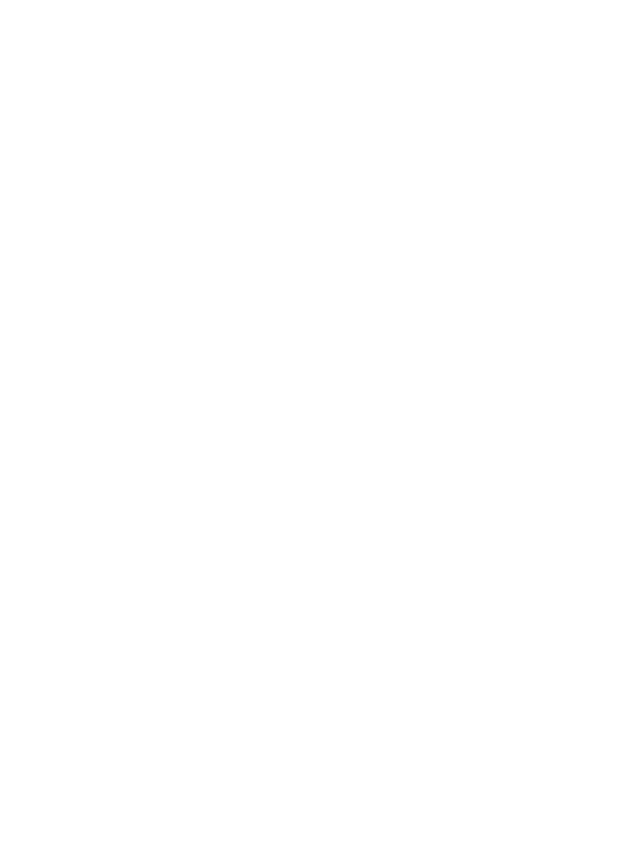
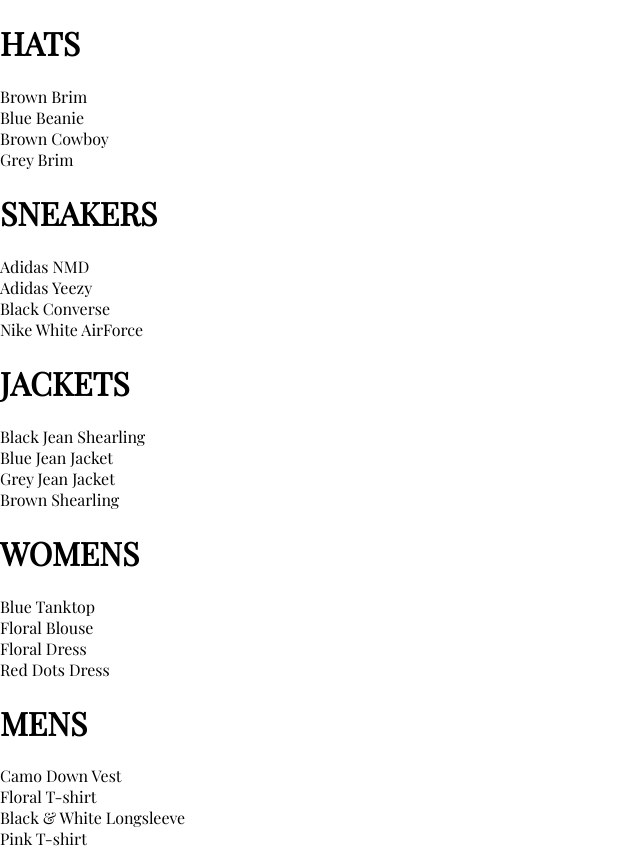
Before and after one commit to kmooventhan98/Ecommerce-using-ReactJS, a React (Create React App) app: page /shop in a window 1280 px wide. Shown: the whole page, without its empty margins (0-640 px from the left). Before the commit the page ends 800 px from the top, so only its background shows below. Built offline with nearby package versions, Linux system fonts and the light colour scheme.

Commit message:
added collection preview without any stlyes

```diff
--- a/public/index.html
+++ b/public/index.html
@@ -25,7 +25,8 @@
       Learn how to configure a non-root public URL by running `npm run build`.
     -->
     <link rel="preconnect" href="https://fonts.gstatic.com">
-<link href="https://fonts.googleapis.com/css2?family=Roboto&display=swap" rel="stylesheet">
+    <link rel="preconnect" href="https://fonts.gstatic.com">
+    <link href="https://fonts.googleapis.com/css2?family=Playfair+Display&display=swap" rel="stylesheet">
     <title>React App</title>
   </head>
   <body>
--- a/src/App.js
+++ b/src/App.js
@@ -1,23 +1,15 @@
 import './App.css';
 import HomePage from './components/pages/hompage/homepage.component';
 import { Route, Switch, } from "react-router-dom";
+import ShopPage from './components/shop/shop.component';
 
-
-const HatsPage=(props)=>(
-
-  <div>
-    {console.log(props)}
-    <h1>Hats page</h1>
-    <button onClick={()=>(props.history.push('/'))}>Home</button>
-  </div>
-);
 
 function App() {
   return (
     <div>
       <Switch>
           <Route exact path='/' component={HomePage}/>
-          <Route  path='/hats' component={HatsPage}/>
+          <Route  path='/shop' component={ShopPage}/>
       </Switch>
 
     </div>
--- /dev/null
+++ b/src/components/collection-preview/collection-preview.component.jsx
@@ -0,0 +1,20 @@
+import React from 'react'
+import './collection-preview.style.scss'
+
+const CollectionPreview=({title,items}) => {
+    return (
+        <div className="colleciton-preview">
+
+            <h1>{title.toUpperCase()}</h1>
+            <div className="preview">
+                {items
+                    .filter((item,index)=>index<4)
+                    .map((item) =>(
+                    <div key={item.id}> {item.name} </div>
+                ))}
+            </div>
+        </div>
+    )
+}
+
+export default CollectionPreview
--- a/src/components/pages/hompage/homepage.component.jsx
+++ b/src/components/pages/hompage/homepage.component.jsx
@@ -5,7 +5,7 @@
 const HomePage = (props)=>(
     <div className="Homepage">
         <Directory/>
-        {console.log(props)}
+        {console.log('homepage', props)}
     </div>
 )
 
--- /dev/null
+++ b/src/components/shop/shop.component.jsx
@@ -0,0 +1,25 @@
+import React, { Component } from 'react';
+import CollectionPreview from '../collection-preview/collection-preview.component';
+import SHOP_DATA from './shop.data';
+
+class ShopPage extends Component {
+    constructor() {
+        super()
+        this.state = {
+            collections: SHOP_DATA
+        }
+    }
+  render() {
+      const {collections} = this.state;
+    return (
+      <div className="shop-page">
+
+        {collections.map(({id, ...otherCollectionProps }) =>(
+            <CollectionPreview key={id} {...otherCollectionProps}/>
+        ))}
+    </div>
+    );
+  }
+}
+
+export default ShopPage;
--- /dev/null
+++ b/src/components/shop/shop.data.js
@@ -0,0 +1,249 @@
+const SHOP_DATA = [
+  {
+    id: 1,
+    title: 'Hats',
+    routeName: 'hats',
+    items: [
+      {
+        id: 1,
+        name: 'Brown Brim',
+        imageUrl: 'https://i.ibb.co/ZYW3VTp/brown-brim.png',
+        price: 25
+      },
+      {
+        id: 2,
+        name: 'Blue Beanie',
+        imageUrl: 'https://i.ibb.co/ypkgK0X/blue-beanie.png',
+        price: 18
+      },
+      {
+        id: 3,
+        name: 'Brown Cowboy',
+        imageUrl: 'https://i.ibb.co/QdJwgmp/brown-cowboy.png',
+        price: 35
+      },
+      {
+        id: 4,
+        name: 'Grey Brim',
+        imageUrl: 'https://i.ibb.co/RjBLWxB/grey-brim.png',
+        price: 25
+      },
+      {
+        id: 5,
+        name: 'Green Beanie',
+        imageUrl: 'https://i.ibb.co/YTjW3vF/green-beanie.png',
+        price: 18
+      },
+      {
+        id: 6,
+        name: 'Palm Tree Cap',
+        imageUrl: 'https://i.ibb.co/rKBDvJX/palm-tree-cap.png',
+        price: 14
+      },
+      {
+        id: 7,
+        name: 'Red Beanie',
+        imageUrl: 'https://i.ibb.co/bLB646Z/red-beanie.png',
+        price: 18
+      },
+      {
+        id: 8,
+        name: 'Wolf Cap',
+        imageUrl: 'https://i.ibb.co/1f2nWMM/wolf-cap.png',
+        price: 14
+      },
+      {
+        id: 9,
+        name: 'Blue Snapback',
+        imageUrl: 'https://i.ibb.co/X2VJP2W/blue-snapback.png',
+        price: 16
+      }
+    ]
+  },
+  {
+    id: 2,
+    title: 'Sneakers',
+    routeName: 'sneakers',
+    items: [
+      {
+        id: 10,
+        name: 'Adidas NMD',
+        imageUrl: 'https://i.ibb.co/0s3pdnc/adidas-nmd.png',
+        price: 220
+      },
+      {
+        id: 11,
+        name: 'Adidas Yeezy',
+        imageUrl: 'https://i.ibb.co/dJbG1cT/yeezy.png',
+        price: 280
+      },
+      {
+        id: 12,
+        name: 'Black Converse',
+        imageUrl: 'https://i.ibb.co/bPmVXyP/black-converse.png',
+        price: 110
+      },
+      {
+        id: 13,
+        name: 'Nike White AirForce',
+        imageUrl: 'https://i.ibb.co/1RcFPk0/white-nike-high-tops.png',
+        price: 160
+      },
+      {
+        id: 14,
+        name: 'Nike Red High Tops',
+        imageUrl: 'https://i.ibb.co/QcvzydB/nikes-red.png',
+        price: 160
+      },
+      {
+        id: 15,
+        name: 'Nike Brown High Tops',
+        imageUrl: 'https://i.ibb.co/fMTV342/nike-brown.png',
+        price: 160
+      },
+      {
+        id: 16,
+        name: 'Air Jordan Limited',
+        imageUrl: 'https://i.ibb.co/w4k6Ws9/nike-funky.png',
+        price: 190
+      },
+      {
+        id: 17,
+        name: 'Timberlands',
+        imageUrl: 'https://i.ibb.co/Mhh6wBg/timberlands.png',
+        price: 200
+      }
+    ]
+  },
+  {
+    id: 3,
+    title: 'Jackets',
+    routeName: 'jackets',
+    items: [
+      {
+        id: 18,
+        name: 'Black Jean Shearling',
+        imageUrl: 'https://i.ibb.co/XzcwL5s/black-shearling.png',
+        price: 125
+      },
+      {
+        id: 19,
+        name: 'Blue Jean Jacket',
+        imageUrl: 'https://i.ibb.co/mJS6vz0/blue-jean-jacket.png',
+        price: 90
+      },
+      {
+        id: 20,
+        name: 'Grey Jean Jacket',
+        imageUrl: 'https://i.ibb.co/N71k1ML/grey-jean-jacket.png',
+        price: 90
+      },
+      {
+        id: 21,
+        name: 'Brown Shearling',
+        imageUrl: 'https://i.ibb.co/s96FpdP/brown-shearling.png',
+        price: 165
+      },
+      {
+        id: 22,
+        name: 'Tan Trench',
+        imageUrl: 'https://i.ibb.co/M6hHc3F/brown-trench.png',
+        price: 185
+      }
+    ]
+  },
+  {
+    id: 4,
+    title: 'Womens',
+    routeName: 'womens',
+    items: [
+      {
+        id: 23,
+        name: 'Blue Tanktop',
+        imageUrl: 'https://i.ibb.co/7CQVJNm/blue-tank.png',
+        price: 25
+      },
+      {
+        id: 24,
+        name: 'Floral Blouse',
+        imageUrl: 'https://i.ibb.co/4W2DGKm/floral-blouse.png',
+        price: 20
+      },
+      {
+        id: 25,
+        name: 'Floral Dress',
+        imageUrl: 'https://i.ibb.co/KV18Ysr/floral-skirt.png',
+        price: 80
+      },
+      {
+        id: 26,
+        name: 'Red Dots Dress',
+        imageUrl: 'https://i.ibb.co/N3BN1bh/red-polka-dot-dress.png',
+        price: 80
+      },
+      {
+        id: 27,
+        name: 'Striped Sweater',
+        imageUrl: 'https://i.ibb.co/KmSkMbH/striped-sweater.png',
+        price: 45
+      },
+      {
+        id: 28,
+        name: 'Yellow Track Suit',
+        imageUrl: 'https://i.ibb.co/v1cvwNf/yellow-track-suit.png',
+        price: 135
+      },
+      {
+        id: 29,
+        name: 'White Blouse',
+        imageUrl: 'https://i.ibb.co/qBcrsJg/white-vest.png',
+        price: 20
+      }
+    ]
+  },
+  {
+    id: 5,
+    title: 'Mens',
+    routeName: 'mens',
+    items: [
+      {
+        id: 30,
+        name: 'Camo Down Vest',
+        imageUrl: 'https://i.ibb.co/xJS0T3Y/camo-vest.png',
+        price: 325
+      },
+      {
+        id: 31,
+        name: 'Floral T-shirt',
+        imageUrl: 'https://i.ibb.co/qMQ75QZ/floral-shirt.png',
+        price: 20
+      },
+      {
+        id: 32,
+        name: 'Black & White Longsleeve',
+        imageUrl: 'https://i.ibb.co/55z32tw/long-sleeve.png',
+        price: 25
+      },
+      {
+        id: 33,
+        name: 'Pink T-shirt',
+        imageUrl: 'https://i.ibb.co/RvwnBL8/pink-shirt.png',
+        price: 25
+      },
+      {
+        id: 34,
+        name: 'Jean Long Sleeve',
+        imageUrl: 'https://i.ibb.co/VpW4x5t/roll-up-jean-shirt.png',
+        price: 40
+      },
+      {
+        id: 35,
+        name: 'Burgundy T-shirt',
+        imageUrl: 'https://i.ibb.co/mh3VM1f/polka-dot-shirt.png',
+        price: 25
+      }
+    ]
+  }
+];
+
+export default SHOP_DATA;
--- a/src/index.css
+++ b/src/index.css
@@ -1,8 +1,10 @@
+* {
+  font-family: 'Playfair Display', serif;
+}
+
 body {
   margin: 0;
-  font-family: -apple-system, BlinkMacSystemFont, 'Segoe UI', 'Roboto', 'Oxygen',
-    'Ubuntu', 'Cantarell', 'Fira Sans', 'Droid Sans', 'Helvetica Neue',
-    sans-serif;
+
   -webkit-font-smoothing: antialiased;
   -moz-osx-font-smoothing: grayscale;
 }
```
Also changed, not shown: src/components/collection-preview/collection-preview.style.scss (added).
